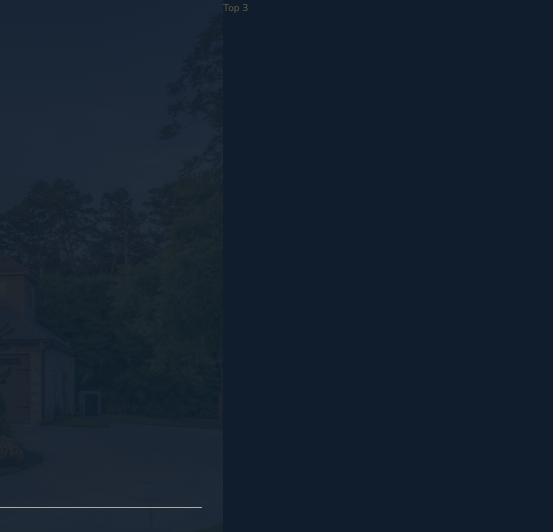
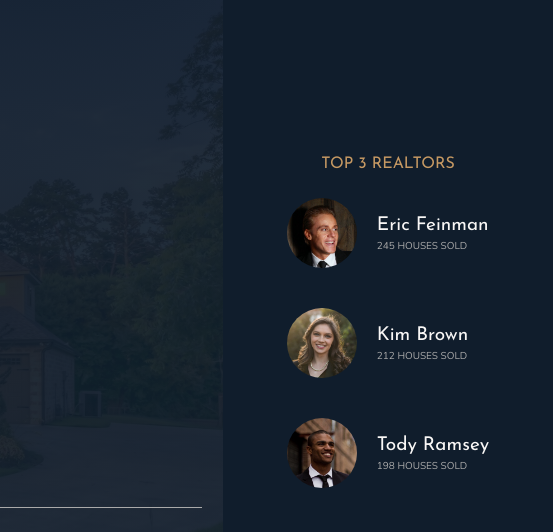
Before and after one commit to Masean/Nexter, a website: page index.html in a window 1280 px wide. Shown: the top 532 px of the page, 727-1280 px from the left. Drawn offline with nearby package versions, Linux system fonts and the light colour scheme.

Commit message:
Building the realtors section

```diff
--- a/index.html
+++ b/index.html
@@ -32,7 +32,25 @@
         </header>
 
         <div class="realtors">
-            Top 3
+           <h3 class="heading-3">Top 3 Realtors</h3>
+           <div class="realtors__list">
+               <img src="img/realtor-1.jpeg" alt="Realtor 1" class="realtors__img">
+               <div class="realtors__details">
+                   <h4 class="heading-4 heading-4--light">Eric Feinman</h4>
+                   <p class="realtors__sold">245 houses sold</p>
+               </div>
+               <img src="img/realtor-2.jpeg" alt="Realtor 2" class="realtors__img">
+               <div class="realtors__details">
+                <h4 class="heading-4 heading-4--light">Kim Brown</h4>
+                <p class="realtors__sold">212 houses sold</p>
+            </div>
+               <img src="img/realtor-3.jpeg" alt="Realtor 3" class="realtors__img">
+               <div class="realtors__details">
+                <h4 class="heading-4 heading-4--light">Tody Ramsey</h4>
+                <p class="realtors__sold">198 houses sold</p>
+            </div>
+
+           </div>
         </div>
 
         <section class="features">
--- a/sass/_realtors.scss
+++ b/sass/_realtors.scss
@@ -1,4 +1,32 @@
 .realtors {
   background-color: $color-secondary;
   grid-column: col-start 7 / full-end;
+  padding: 3rem;
+
+  display: grid;
+  align-content: center;
+  justify-content: center;
+  justify-items: center;
+  grid-row-gap: 2rem;
+
+  &__list {
+    display: grid;
+    grid-template-columns: min-content max-content;
+    grid-column-gap: 2rem;
+    grid-row-gap: 5vh;
+    align-items: center;
+  }
+
+  &__img {
+    width: 7rem;
+    border-radius: 50%;
+    display: block;
+  }
+
+  &__sold {
+    text-transform: uppercase;
+    color: $color-grey-light-2;
+    margin-top: -3px;
+
+  }
 }
```
Also changed, not shown: css/style.css.
